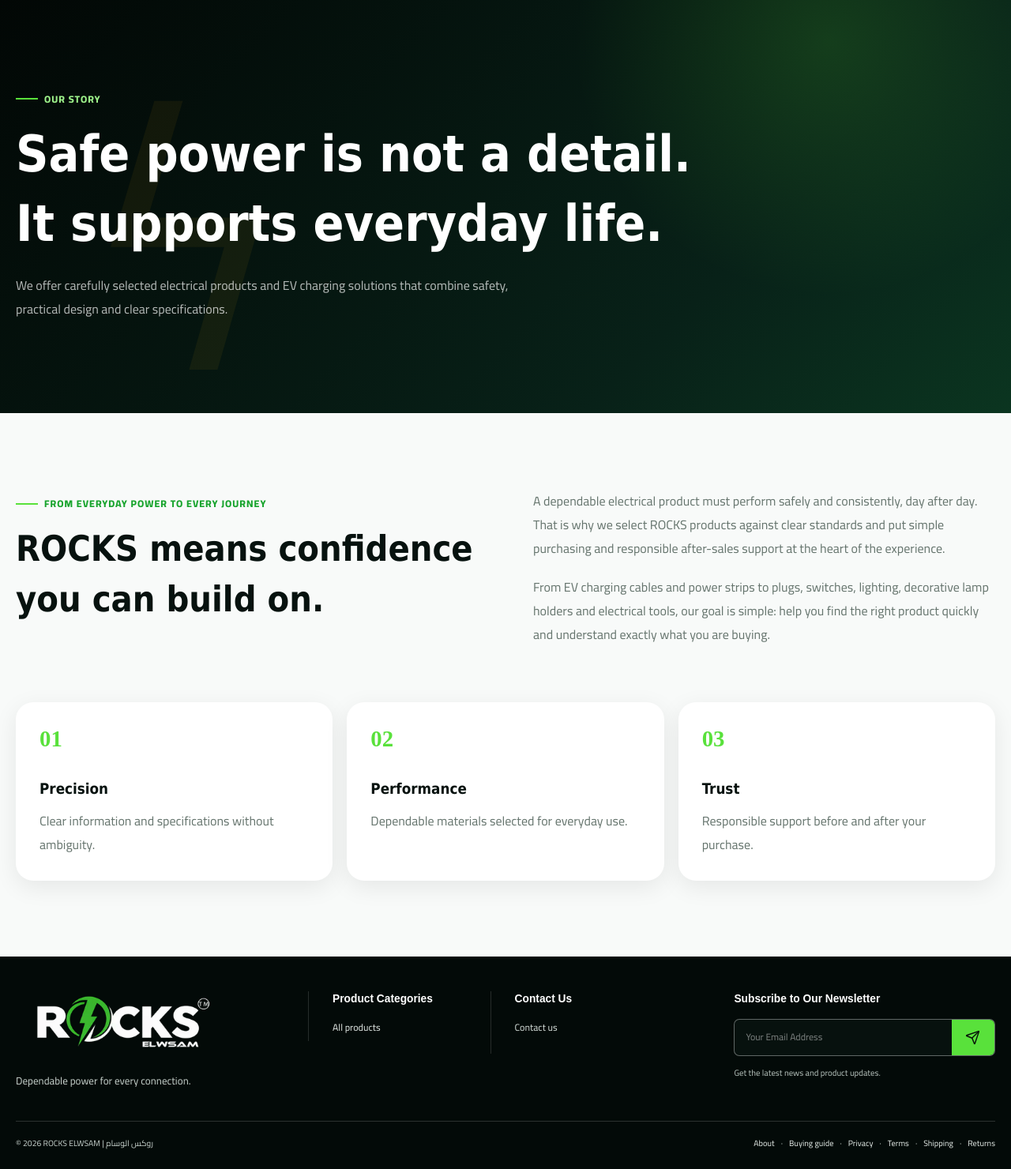
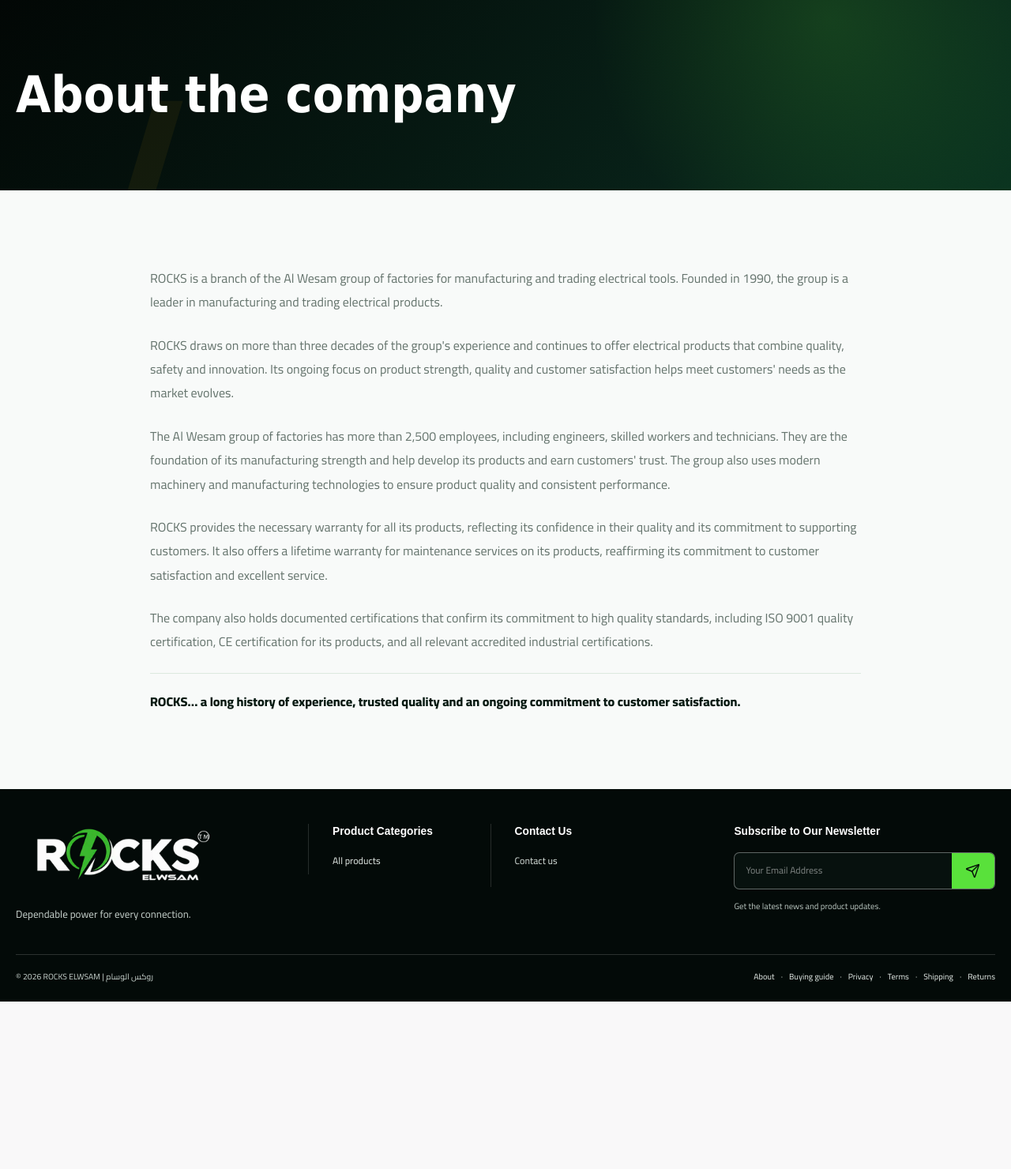
Before and after one commit to ahmedalghary1/rocks-store, a Django app: page /about/ in a window 1280 px wide. Shown: the part 136-1616 px from the top of the page at 79% size. After the commit the page ends 1404 px from the top, so only its background shows below. Run offline with Django 5.2, Linux system fonts and the light colour scheme; data that the repository does not hold is empty.

Commit message:
feat: enhance about page content and styling for improved clarity and user engagement

```diff
--- /dev/null
+++ b/static/css/about.css
@@ -0,0 +1,3 @@
+.about-copy{max-width:900px;margin-inline:auto;font-size:clamp(1rem,1.25vw,1.15rem);line-height:2;color:#35483c}
+.about-copy p+p{margin-block-start:1.5em}
+.about-copy__closing{padding-block-start:1.25em;border-block-start:1px solid #dce9df;color:#071a12;font-weight:800}
--- a/templates/core/about.html
+++ b/templates/core/about.html
@@ -1,4 +1,33 @@
-{% extends 'base.html' %}{% block title %}About ROCKS Electrical &amp; EV Solutions Egypt{% endblock %}{% block meta_description %}Learn how ROCKS selects dependable EV charging cables, power strips, plugs, lighting and electrical tools for customers in Egypt.{% endblock %}{% block content %}
-<section class="page-hero"><div class="container"><span class="eyebrow eyebrow--light">OUR STORY</span><h1>Safe power is not a detail.<br>It supports everyday life.</h1><p>We offer carefully selected electrical products and EV charging solutions that combine safety, practical design and clear specifications.</p></div></section>
-<section class="about-section section"><div class="container about-grid"><div><span class="eyebrow">FROM EVERYDAY POWER TO EVERY JOURNEY</span><h2>ROCKS means confidence you can build on.</h2></div><div><p>A dependable electrical product must perform safely and consistently, day after day. That is why we select ROCKS products against clear standards and put simple purchasing and responsible after-sales support at the heart of the experience.</p><p>From EV charging cables and power strips to plugs, switches, lighting, decorative lamp holders and electrical tools, our goal is simple: help you find the right product quickly and understand exactly what you are buying.</p></div></div><div class="container values-grid"><article><b>01</b><h3>Precision</h3><p>Clear information and specifications without ambiguity.</p></article><article><b>02</b><h3>Performance</h3><p>Dependable materials selected for everyday use.</p></article><article><b>03</b><h3>Trust</h3><p>Responsible support before and after your purchase.</p></article></div></section>
+{% extends 'base.html' %}
+{% load static %}
+{% block title %}{% if current_language == 'ar' %}عن الشركة | روكس{% else %}About ROCKS | Electrical Products{% endif %}{% endblock %}
+{% block meta_description %}{% if current_language == 'ar' %}تعرف على شركة روكس، أحد فروع مجموعة مصانع شركة الوسام، وخبرتها منذ عام 1990 في المنتجات الكهربائية والجودة والضمان وخدمة العملاء.{% else %}Learn about ROCKS, part of Al Wesam's group of electrical product factories, its experience since 1990, quality standards, warranty and customer support.{% endif %}{% endblock %}
+{% block extra_head %}<link rel="stylesheet" href="{% static 'css/about.css' %}">{% endblock %}
+{% block content %}
+<section class="page-hero page-hero--small">
+  <div class="container">
+    <h1>{% if current_language == 'ar' %}عن الشركة{% else %}About the company{% endif %}</h1>
+  </div>
+</section>
+<section class="about-section section">
+  <div class="container">
+    <div class="about-copy" {% if current_language == 'ar' %}lang="ar" dir="rtl"{% endif %}>
+      {% if current_language == 'ar' %}
+      <p>شركة روكس (ROCKS) هي أحد فروع مجموعة مصانع شركة الوسام لصناعةوتجارةالأدواتالكهربائية، التي تأسست عام 1990، وتُعد من الشركات الرائدة في تصنيع وتجارة المنتجات الكهربائية.</p>
+      <p>تستند روكس إلى خبرة المجموعة الممتدة لأكثر من ثلاثة عقود، وتواصل تقديم منتجات كهربائية تجمع بين الجودة والأمان والابتكار، مع التركيز المستمر على قوة المنتج وجودته ورضا العملاء، بما يلبي احتياجاتهم ويواكب تطور السوق.</p>
+      <p>وتضم مجموعة مصانع شركة الوسام أكثر من 2500 موظف من المهندسين والمهرة والفنيين، يشكّلون أساس قوتها الصناعية ويسهمون في تطوير منتجاتها وتعزيز ثقة عملائها. كما تتميز المجموعة بامتلاك أحدث الماكينات وتوظيف أحدث التقنيات المستخدمة في عمليات التصنيع، بما يضمن جودة المنتجات وثبات أدائها.</p>
+      <p>وتحرص روكس على توفير الضمان اللازم لجميع منتجاتها، بما يعكس ثقتها بجودتها وحرصها على دعم عملائها. كما تقدم ضمانًا مدى الحياة على منتجاتها فيما يخص خدمات الصيانة، تأكيدًا لالتزامها المستمر برضا العملاء وتقديم أفضل مستويات الخدمة.</p>
+      <p>وتتميز الشركة أيضًا بامتلاكها مجموعة من الشهادات الموثقة التي تؤكد التزامها بأعلى معايير الجودة، من بينها شهادة الجودة ISO 9001، وشهادة CE للمنتجات، بالإضافة إلى جميع الشهادات الصناعية المعتمدة ذات الصلة.</p>
+      <p class="about-copy__closing">روكس… خبرة عريقة، جودة موثوقة، وضمان مستمر لرضا العملاء.</p>
+      {% else %}
+      <p>ROCKS is a branch of the Al Wesam group of factories for manufacturing and trading electrical tools. Founded in 1990, the group is a leader in manufacturing and trading electrical products.</p>
+      <p>ROCKS draws on more than three decades of the group's experience and continues to offer electrical products that combine quality, safety and innovation. Its ongoing focus on product strength, quality and customer satisfaction helps meet customers' needs as the market evolves.</p>
+      <p>The Al Wesam group of factories has more than 2,500 employees, including engineers, skilled workers and technicians. They are the foundation of its manufacturing strength and help develop its products and earn customers' trust. The group also uses modern machinery and manufacturing technologies to ensure product quality and consistent performance.</p>
+      <p>ROCKS provides the necessary warranty for all its products, reflecting its confidence in their quality and its commitment to supporting customers. It also offers a lifetime warranty for maintenance services on its products, reaffirming its commitment to customer satisfaction and excellent service.</p>
+      <p>The company also holds documented certifications that confirm its commitment to high quality standards, including ISO 9001 quality certification, CE certification for its products, and all relevant accredited industrial certifications.</p>
+      <p class="about-copy__closing">ROCKS… a long history of experience, trusted quality and an ongoing commitment to customer satisfaction.</p>
+      {% endif %}
+    </div>
+  </div>
+</section>
 {% endblock %}
```
Also changed, not shown: core/tests.py (+11 -4 lines).
